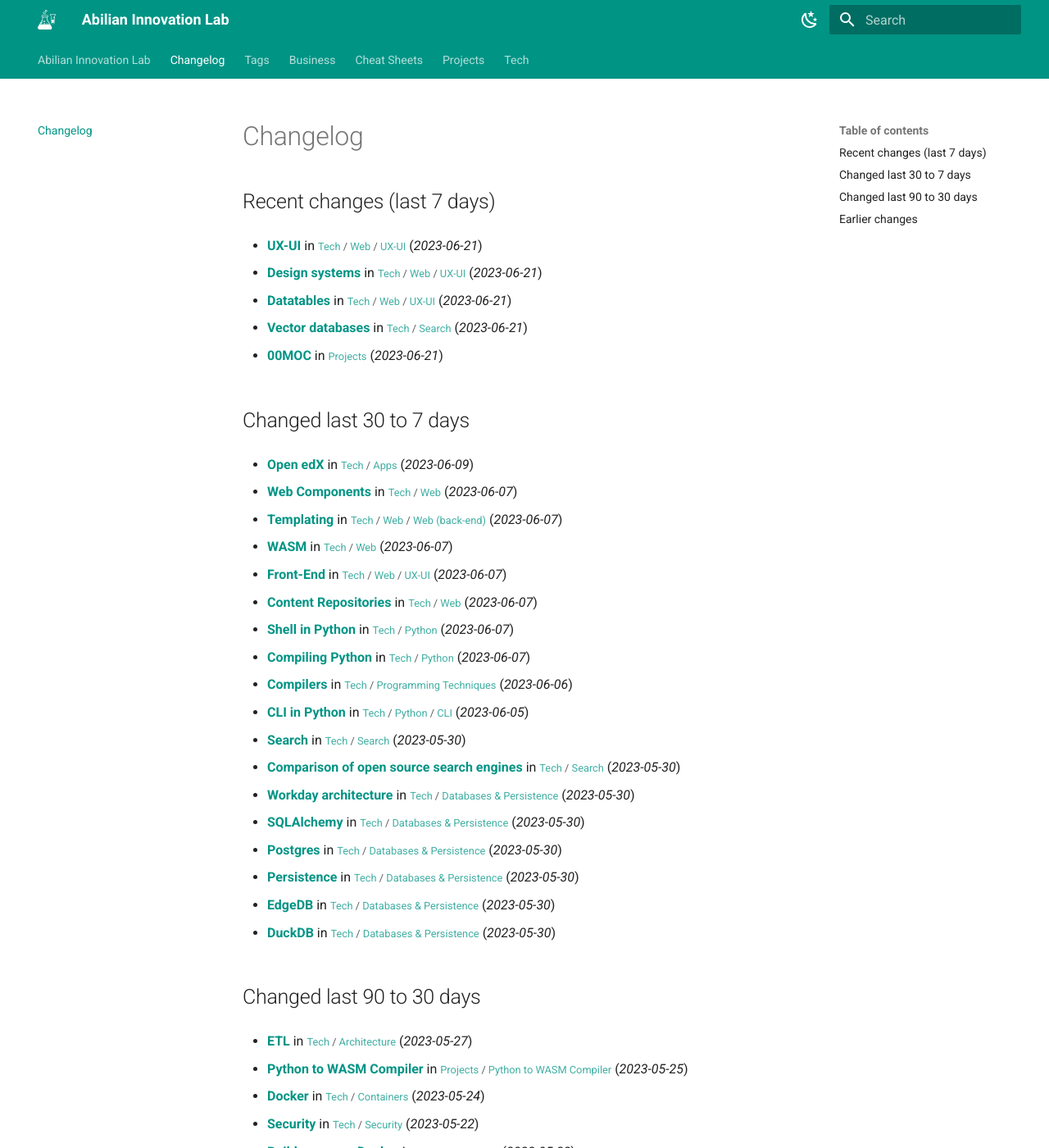
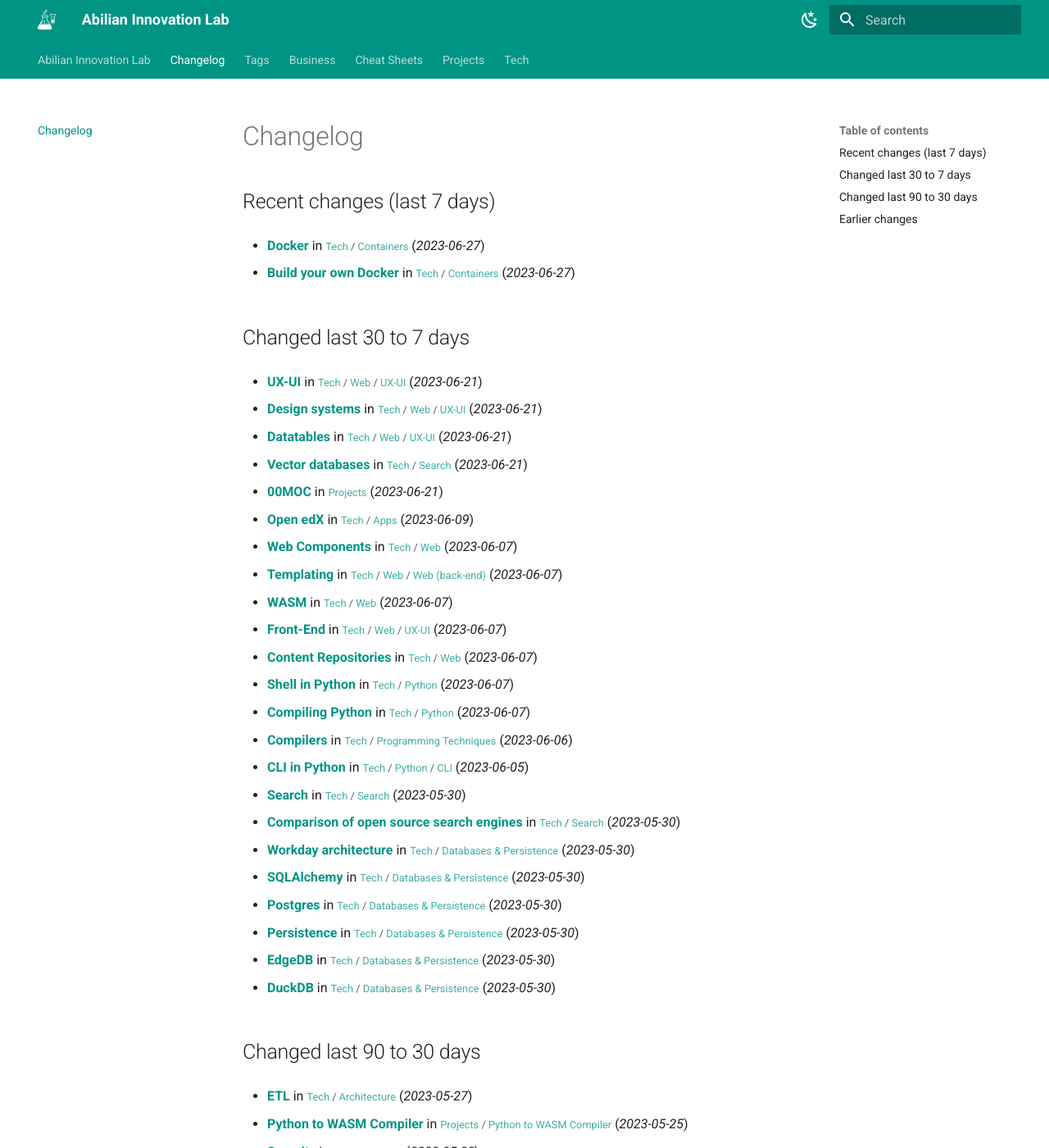
Before and after one commit to abilian/lab.abilian.com, an MkDocs documentation site: the page built from docs/changelog.md, in a window 1280 px wide and 1400 px high. Shown: the whole window at 82% size. Built offline with MkDocs 1.6.1 and Material for MkDocs 9.7.7, drawn with Linux system fonts in a browser that asks for light colours; comment, search, counter and statistics services are not loaded; some of the changed text lies outside the part shown.

Commit message:
Update content

```diff
--- a/docs/changelog.md
+++ b/docs/changelog.md
@@ -1,6 +1,14 @@
 # Changelog
 
 ## Recent changes (last 7 days)
+
+- **[Docker](/Tech/Containers/Docker/)** in <small>[Tech](/Tech/00 Technology/) / [Containers](/Tech/Containers/Build your own Docker/)</small> (*2023-06-27*)
+
+- **[Build your own Docker](/Tech/Containers/Build your own Docker/)** in <small>[Tech](/Tech/00 Technology/) / [Containers](/Tech/Containers/Build your own Docker/)</small> (*2023-06-27*)
+
+
+
+## Changed last 30 to 7 days
 
 - **[UX-UI](/Tech/Web/UX-UI/UX-UI/)** in <small>[Tech](/Tech/00 Technology/) / [Web](/Tech/Web/Content Repositories/) / [UX-UI](/Tech/Web/UX-UI/AlpineJS/)</small> (*2023-06-21*)
 
@@ -60,11 +64,7 @@
 
 - **[Python to WASM Compiler](/Projects/Python to WASM Compiler/Python to WASM Compiler/)** in <small>[Projects](/Projects/00MOC/) / [Python to WASM Compiler](/Projects/Python to WASM Compiler/Python to WASM Compiler/)</small> (*2023-05-25*)
 
-- **[Docker](/Tech/Containers/Docker/)** in <small>[Tech](/Tech/00 Technology/) / [Containers](/Tech/Containers/Build your own Docker/)</small> (*2023-05-24*)
-
 - **[Security](/Tech/Security/Security/)** in <small>[Tech](/Tech/00 Technology/) / [Security](/Tech/Security/RBAC/)</small> (*2023-05-22*)
-
-- **[Build your own Docker](/Tech/Containers/Build your own Docker/)** in <small>[Tech](/Tech/00 Technology/) / [Containers](/Tech/Containers/Build your own Docker/)</small> (*2023-05-22*)
 
 - **[00 NUA](/Projects/NUA/00 NUA/)** in <small>[Projects](/Projects/00MOC/) / [NUA](/Projects/NUA/00 NUA/)</small> (*2023-05-22*)
 
```
Also changed, not shown: other parts of docs/changelog.md (+0 -4 lines).
